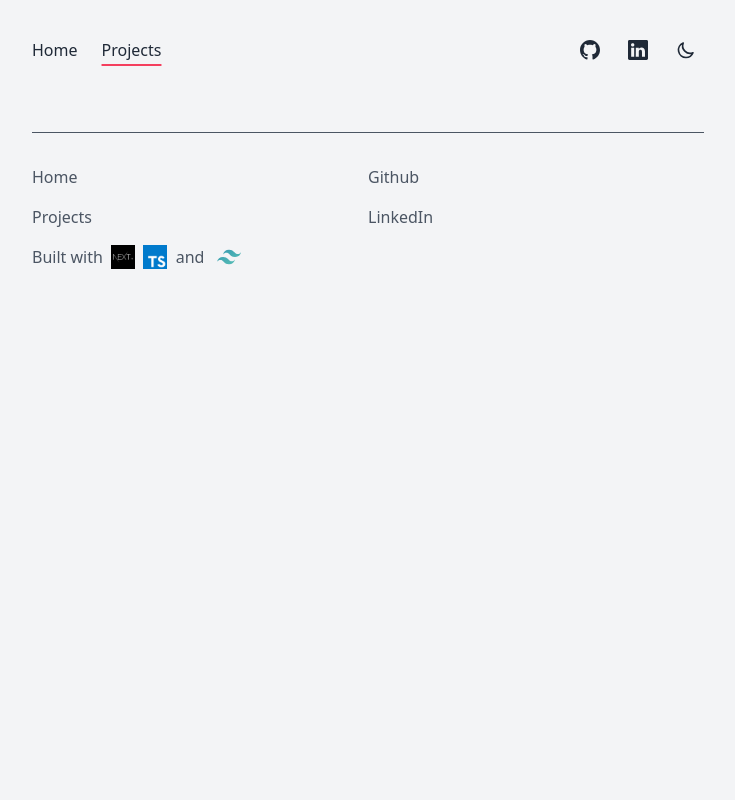
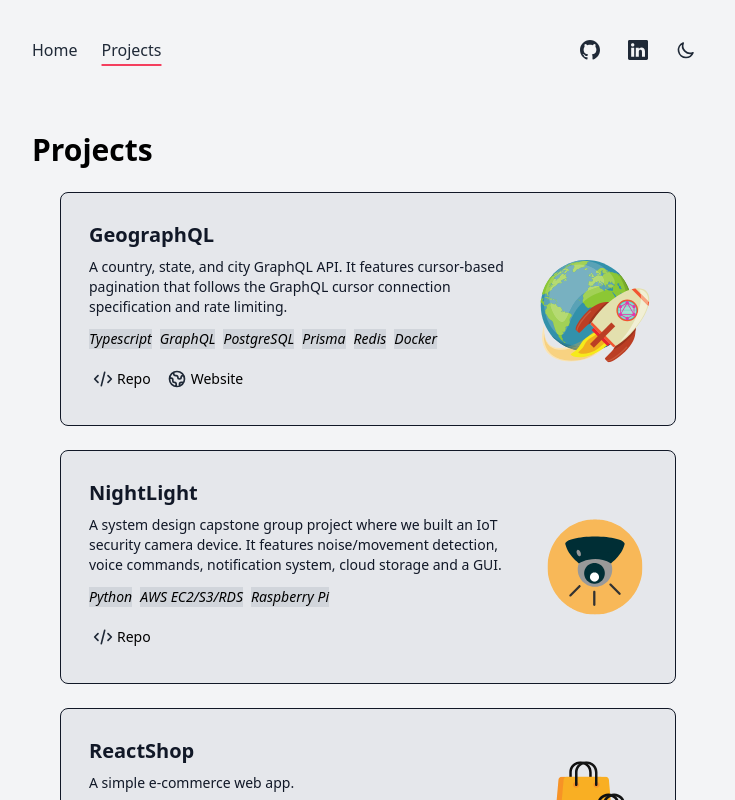
Before and after one commit to robertrenzorudio/robertrenzo.rudio.dev, a Next.js app: page /projects in a window 1280 px wide. Shown: the top 800 px of the page, without its empty margins (272-1007 px from the left). Built offline with nearby package versions, Linux system fonts and the light colour scheme.

Commit message:
Refactor Project type

```diff
--- a/components/Contact.tsx
+++ /dev/null
@@ -1,13 +0,0 @@
-import React from 'react';
-
-interface Props {}
-
-const Contact = (props: Props) => {
-  return (
-    <div className="flex flex-col max-w-2xl 2xl:max-w-4xl mx-auto w-full md:px-0 space-y-6 p-4">
-      <h1 className="text-3xl font-extrabold">Contact</h1>d{' '}
-    </div>
-  );
-};
-
-export default Contact;
--- a/components/Container.tsx
+++ b/components/Container.tsx
@@ -3,15 +3,18 @@ import { useRouter } from 'next/router';
 import Footer from './Footer';
 import Nav from './Nav';
 
-interface Props {}
+interface Props {
+  meta?: { [key: string]: string };
+}
 
-const Container: React.FC<Props> = ({ children }) => {
+const Container: React.FC<Props> = ({ children, meta: cMeta }) => {
   const router = useRouter();
   const meta = {
     title: 'Robert Renzo Rudio',
     description: 'Back-end developer',
     image: '/favicon.ico',
     type: 'website',
+    ...cMeta,
   };
 
   return (
--- a/components/FeatuedProjects.tsx
+++ b/components/FeatuedProjects.tsx
@@ -10,13 +10,12 @@ const FeatuedProjects = (props: Props) => {
       <h1 className="text-3xl font-extrabold">Featured Projects</h1>
       <div className="flex flex-col space-y-6 pb-4">
         {featuredProjects.map(
-          ({ name, description, imgSrc, imgAlt, techStack, links }) => (
+          ({ name, description, imgSrc, techStack, links }) => (
             <ProjectCard
               key={name}
               name={name}
               description={description}
               imgSrc={imgSrc}
-              imgAlt={imgAlt}
               techStack={techStack}
               links={links}
             />
--- a/components/ProjectCard.tsx
+++ b/components/ProjectCard.tsx
@@ -9,15 +9,18 @@ import {
 interface ProjectCardProps {
   name: string;
   description: string;
-  imgSrc: string;
-  imgAlt: string;
+  imgSrc?: string;
   techStack: string[];
-  links: { repo: string; website?: string; read?: string };
+  links: {
+    link: string;
+    linkName: string;
+    icon: (props: React.ComponentProps<'svg'>) => JSX.Element;
+  }[];
 }
 
 interface ActionsProp {
   link: string;
-  linkType: string;
+  linkName: string;
   icon: (props: React.ComponentProps<'svg'>) => JSX.Element;
 }
 
@@ -30,7 +33,7 @@ const Action = (props: ActionsProp) => {
       className="h-9 rounded-lg flex items-center justify-center hover:ring-2 ring-rose-500 transition-all p-1 ml-2"
     >
       <props.icon className="w-5 h-5 text-gray-800 dark:text-gray-100" />
-      <h5 className="text-sm ml-1">{props.linkType}</h5>
+      <h5 className="text-sm ml-1">{props.linkName}</h5>
     </a>
   );
 };
@@ -38,14 +41,17 @@ const Action = (props: ActionsProp) => {
 const ProjectCard = ({
   name,
   imgSrc,
-  imgAlt,
   description,
   links,
   techStack,
 }: ProjectCardProps) => {
   return (
     <div className="flex flex-row bg-gray-200 dark:bg-gray-900 p-6 border border-gray-900 dark:border-gray-100 rounded-lg w-full md:w-11/12 mx-auto space-x-1">
-      <div className="flex flex-col justify-between overflow-hidden w-full md:w-4/5 p-1">
+      <div
+        className={`flex flex-col justify-between overflow-hidden w-full ${
+          imgSrc ? 'md:w-4/5' : ''
+        } p-1`}
+      >
         <div className="mb-3">
           <h5 className="text-xl font-bold text-gray-900 dark:text-gray-100 mb-2">
             {name}
@@ -65,23 +71,22 @@ const ProjectCard = ({
           ))}
         </div>
         <div className="flex space-x-2 mt-3 flex-wrap -ml-2">
-          <Action link={links.repo} linkType="Code" icon={CodeIcon} />
-          {links.website && (
-            <Action link={links.website} linkType="Website" icon={GlobeIcon} />
-          )}
-          {links.read && (
+          {links.map(({ link, linkName, icon }) => (
             <Action
-              link={links.read}
-              linkType="Read More"
-              icon={ArrowNarrowRightIcon}
+              key={linkName}
+              link={link}
+              linkName={linkName}
+              icon={icon}
             />
-          )}
+          ))}
         </div>
       </div>
 
-      <div className="hidden sm:block md:flex w-1/5 relative">
-        <Image src={imgSrc} alt={imgAlt} layout="fill" />
-      </div>
+      {imgSrc && (
+        <div className="hidden sm:block md:flex w-1/5 relative">
+          <Image src={imgSrc} alt={`${name} Logo`} layout="fill" />
+        </div>
+      )}
     </div>
   );
 };
--- a/constants.tsx
+++ b/constants.tsx
@@ -1,3 +1,5 @@
+import { CodeIcon, GlobeIcon } from '@heroicons/react/outline';
+
 export const userData = {
   name: 'Robert Renzo Rudio',
   email: 'robertrenzorudio@gmail.com',
@@ -7,18 +9,37 @@ export const userData = {
   },
 };
 
-export const featuredProjects = [
+type Project = {
+  name: string;
+  description: string;
+  imgSrc?: string;
+  techStack: string[];
+  links: {
+    link: string;
+    linkName: string;
+    icon: (props: React.ComponentProps<'svg'>) => JSX.Element;
+  }[];
+};
+
+export const featuredProjects: Project[] = [
   {
     name: 'GeographQL',
     description:
       'A country, state, and city GraphQL API. It features cursor-based pagination ' +
-      'that follows the GraphQL cursor connection specification and rate limiting',
+      'that follows the GraphQL cursor connection specification and rate limiting.',
     imgSrc: '/images/geographql.svg',
-    imgAlt: 'GeographQL Image',
-    links: {
-      repo: 'https://github.com/robertrenzorudio/geographql',
-      website: 'https://geographql.netlify.app',
-    },
+    links: [
+      {
+        link: 'https://github.com/robertrenzorudio/geographql',
+        linkName: 'Repo',
+        icon: CodeIcon,
+      },
+      {
+        link: 'https://geographql.netlify.app',
+        linkName: 'Website',
+        icon: GlobeIcon,
+      },
+    ],
     techStack: [
       'Typescript',
       'GraphQL',
@@ -32,24 +53,36 @@ export const featuredProjects = [
     name: 'NightLight',
     description:
       'A system design capstone group project where we built an IoT security camera device. ' +
-      'It features noise/movement detection, voice commands, notification system, cloud storage' +
-      'and a GUI',
+      'It features noise/movement detection, voice commands, notification system, cloud storage ' +
+      'and a GUI.',
     imgSrc: '/images/nightlight.svg',
-    imgAlt: 'NightLight Image',
-    links: {
-      repo: 'https://github.com/robertrenzorudio/nightlight',
-    },
+    links: [
+      {
+        link: 'https://github.com/robertrenzorudio/nightlight',
+        linkName: 'Repo',
+        icon: CodeIcon,
+      },
+    ],
     techStack: ['Python', 'AWS EC2/S3/RDS', 'Raspberry Pi'],
   },
   {
     name: 'ReactShop',
     description: 'A simple e-commerce web app.',
     imgSrc: '/images/reactshop.svg',
-    imgAlt: 'NightLight Image',
-    links: {
-      repo: 'https://github.com/robertrenzorudio/react-shop',
-      website: 'https://react-shop-tau.vercel.app',
-    },
+    links: [
+      {
+        link: 'https://github.com/robertrenzorudio/react-shop',
+        linkName: 'Repo',
+        icon: CodeIcon,
+      },
+      {
+        link: 'https://react-shop-tau.vercel.app',
+        linkName: 'Website',
+        icon: GlobeIcon,
+      },
+    ],
     techStack: ['React', 'Typescript', 'Prisma'],
   },
 ];
+
+export const projects: Project[] = [...featuredProjects];
--- a/pages/index.tsx
+++ b/pages/index.tsx
@@ -1,5 +1,4 @@
 import type { NextPage } from 'next';
-import Contact from '../components/Contact';
 import Container from '../components/Container';
 import FeatuedProjects from '../components/FeatuedProjects';
 import Intro from '../components/Intro';
--- a/pages/projects.tsx
+++ b/pages/projects.tsx
@@ -1,8 +1,28 @@
 import type { NextPage } from 'next';
 import Container from '../components/Container';
+import ProjectCard from '../components/ProjectCard';
+import { projects } from '../constants';
 
 const Home: NextPage = () => {
-  return <Container />;
+  return (
+    <Container meta={{ title: 'Projects' }}>
+      <div className="flex flex-col max-w-2xl 2xl:max-w-4xl mx-auto w-full md:px-0 space-y-6 p-8 pb-4">
+        <h1 className="text-3xl font-extrabold">Projects</h1>
+        <div className="flex flex-col space-y-6 pb-4">
+          {projects.map(({ name, description, imgSrc, techStack, links }) => (
+            <ProjectCard
+              key={name}
+              name={name}
+              description={description}
+              imgSrc={imgSrc}
+              techStack={techStack}
+              links={links}
+            />
+          ))}
+        </div>
+      </div>
+    </Container>
+  );
 };
 
 export default Home;
```
